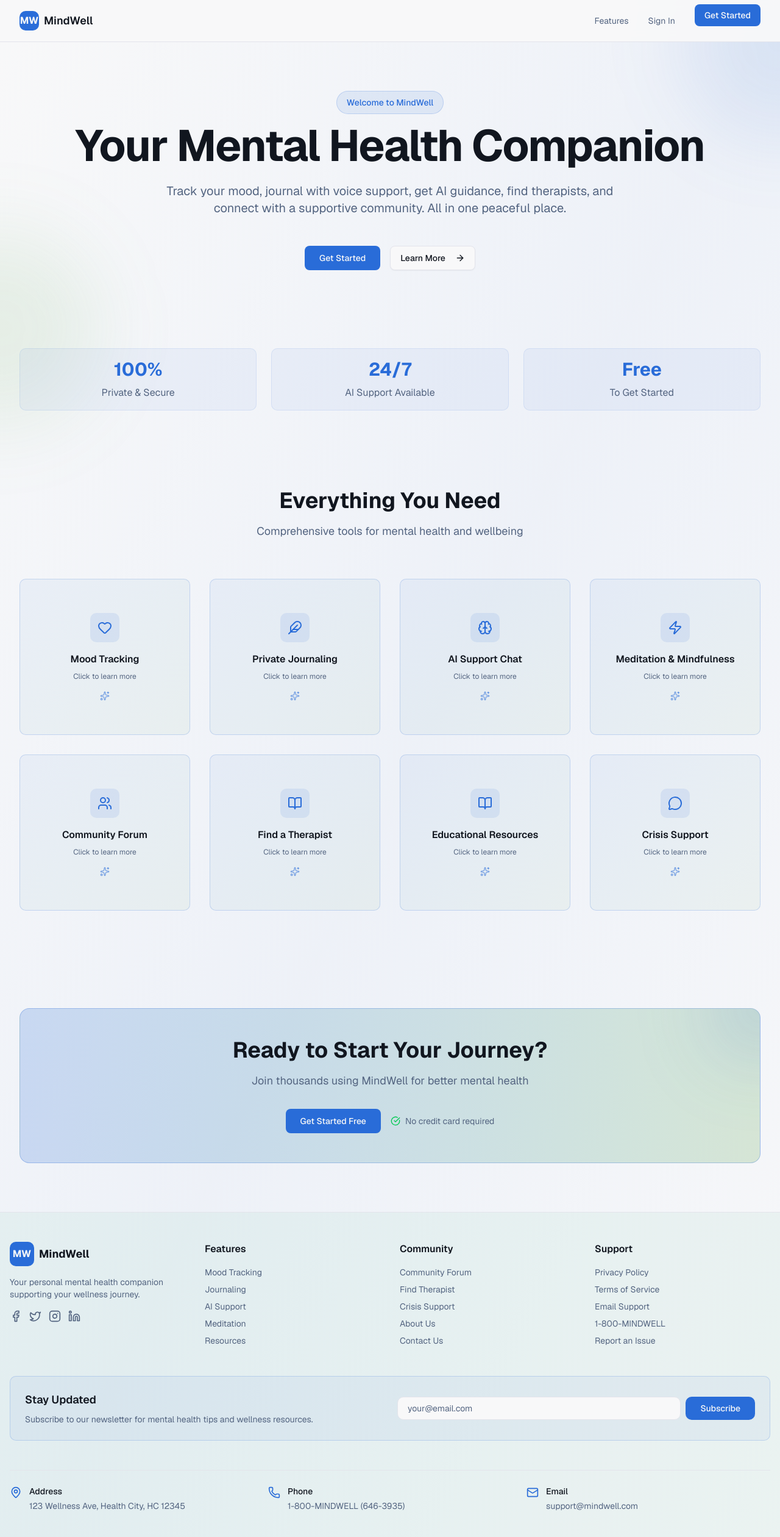
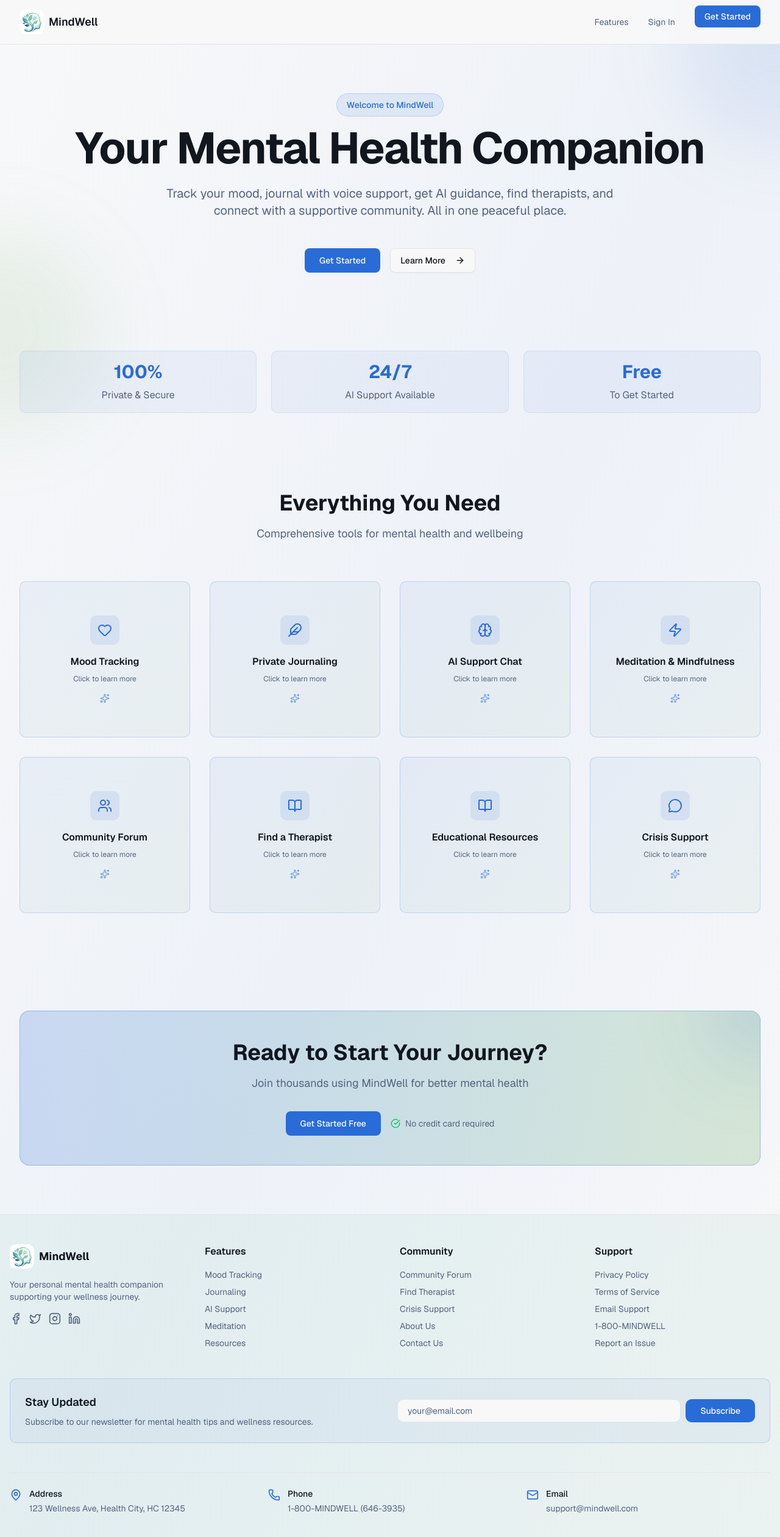
Before and after one commit to Jidnyasa-P/Mental-health-app, a Next.js app: page / in a window 1280 px wide. Shown: the top 2520 px of the page at 61% size. Built offline with nearby package versions, Linux system fonts and the light colour scheme.

Commit message:
feat: replace footer logo text with image and add logo file
Replaced footer logo text with an image and added the new logo file.

Co-authored-by: Jidnyasa Patil <183466159+Jidnyasa-P@users.noreply.github.com>

```diff
--- a/app/page.tsx
+++ b/app/page.tsx
@@ -121,9 +121,11 @@ export default function Home() {
         <div className="mx-auto max-w-7xl px-4 py-4 sm:px-6 lg:px-8">
           <div className="flex items-center justify-between">
             <div className="flex items-center gap-2">
-              <div className="flex h-8 w-8 items-center justify-center rounded-lg bg-primary text-primary-foreground font-bold animate-pulse">
-                MW
-              </div>
+              <img
+                src="/mindwell-logo.png"
+                alt="MindWell Logo"
+                className="h-10 w-10 rounded-lg object-contain bg-white"
+              />
               <span className="text-lg font-semibold text-foreground">MindWell</span>
             </div>
             <nav className="hidden items-center gap-8 md:flex">
--- a/components/footer.tsx
+++ b/components/footer.tsx
@@ -12,9 +12,11 @@ export function Footer() {
           {/* Brand Section */}
           <div className="col-span-1">
             <div className="flex items-center gap-2 mb-4">
-              <div className="flex h-10 w-10 items-center justify-center rounded-lg bg-primary text-primary-foreground font-bold">
-                MW
-              </div>
+              <img
+                src="/mindwell-logo.png"
+                alt="MindWell Logo"
+                className="h-10 w-10 rounded-lg object-contain bg-white"
+              />
               <h3 className="text-lg font-bold text-foreground">MindWell</h3>
             </div>
             <p className="text-sm text-muted-foreground mb-4">
```
Also changed, not shown: public/mindwell-logo.png (added).
